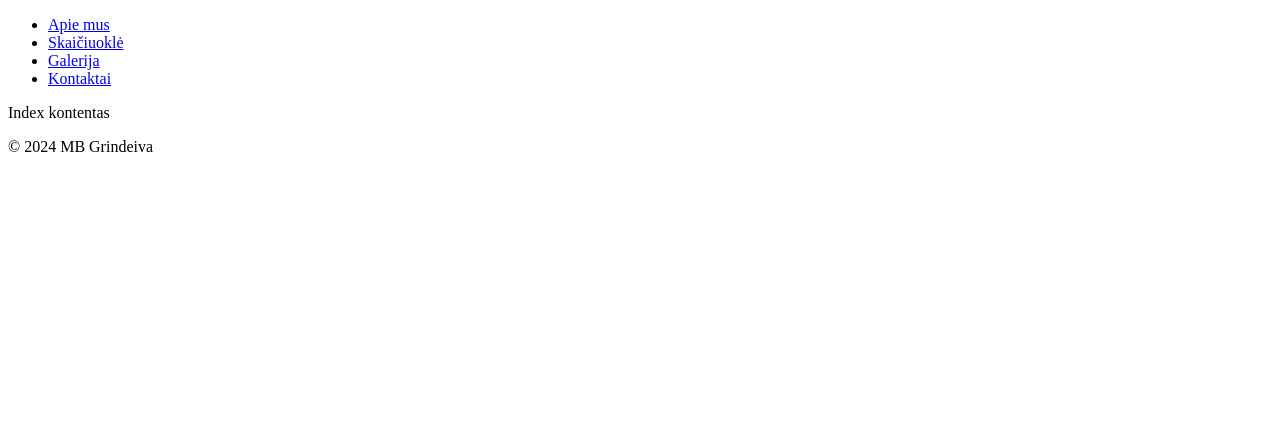
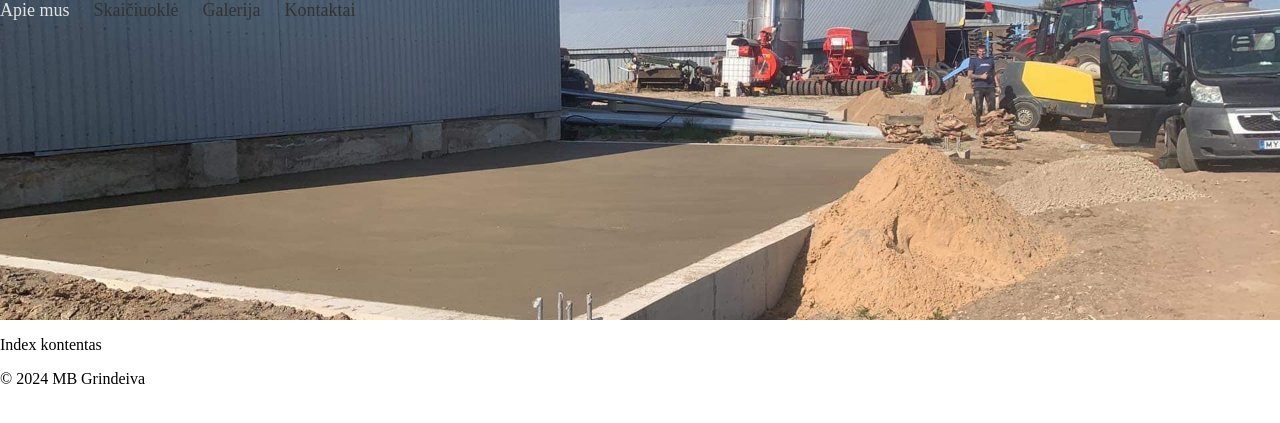
Before and after one commit to RenaldasZ/grindeiva, a Django app: page / in a window 1280 px wide. Shown: the top 423 px of the page. Run offline with Django 5.2, Linux system fonts and the light colour scheme.

Commit message:
added nav style

```diff
--- a/main/webapp/static/webapp/css/style.css
+++ b/main/webapp/static/webapp/css/style.css
@@ -1,3 +1,36 @@
-.bg {
-background-color: blue;
+body {
+    margin: 0;
 }
+
+header {
+    background-image: url("/static/webapp/images/header.jpg");
+    background-position: center center; /* Center the image horizontally and vertically */
+    background-repeat: no-repeat; /* Do not repeat the image */
+    background-size: cover; /* Cover the entire area of the body, cropping when necessary */
+    height: 40vh; /* Set a fixed height for the body */
+}
+
+/* Remove default list styling */
+nav ul {
+    list-style-type: none;
+    margin: 0;
+    padding: 0;
+}
+
+/* Remove padding and margin from list items and display them inline */
+nav li {
+    display: inline-block;
+    margin-right: 20px; /* Add some space between the menu items */
+}
+
+/* Style the navigation links */
+nav a {
+    text-decoration: none;
+    font-size: 18px;
+    color: #333;
+}
+
+/* Add a hover effect to the links */
+nav a:hover {
+    color: #e4e4e4;
+}
```
Also changed, not shown: main/webapp/static/webapp/images/header.jpg (added), main/webapp/templates/base.html (indentation only).
